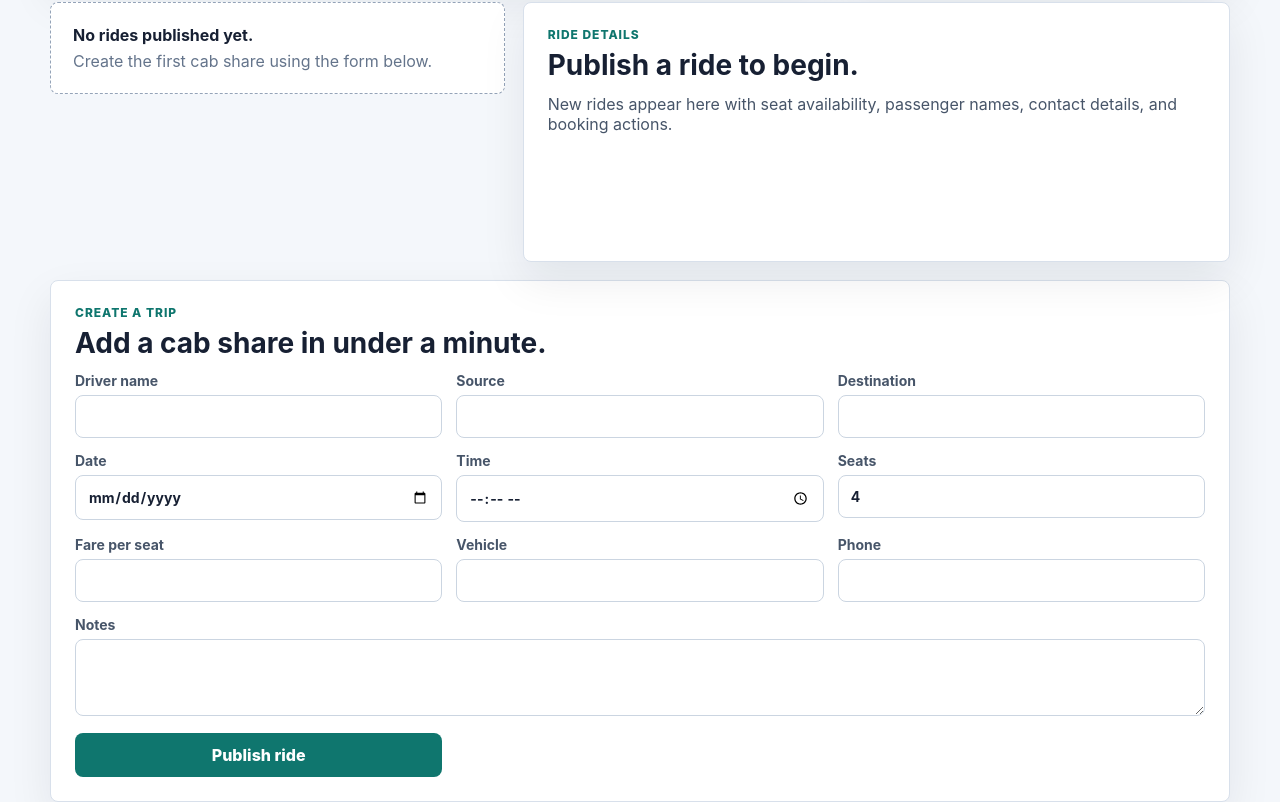
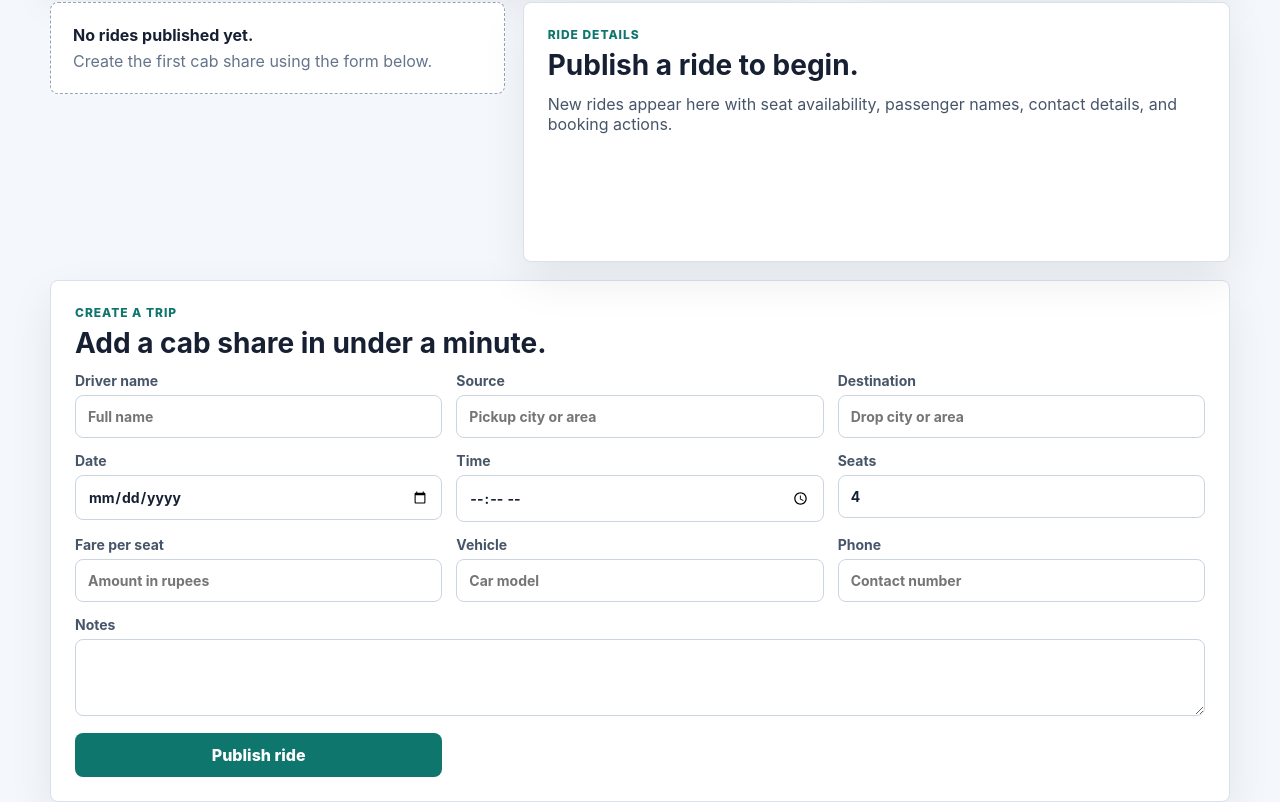
Before and after one commit to Karthisgowda/pooling, a React (Create React App) app: page / in a window 1280 px wide. Shown: the part 480-1282 px from the top of the page. Built offline with nearby package versions, Linux system fonts and the light colour scheme.

Commit message:
Add helpful ride form placeholders

```diff
--- a/src/App.js
+++ b/src/App.js
@@ -351,19 +351,19 @@ function App() {
         <form className="ride-form" onSubmit={createRide}>
           {formError && <p className="form-error wide">{formError}</p>}
           {[
-            ["driver", "Driver name", "text"],
-            ["source", "Source", "text"],
-            ["destination", "Destination", "text"],
+            ["driver", "Driver name", "text", "Full name"],
+            ["source", "Source", "text", "Pickup city or area"],
+            ["destination", "Destination", "text", "Drop city or area"],
             ["date", "Date", "date"],
             ["time", "Time", "time"],
-            ["seats", "Seats", "number"],
-            ["fare", "Fare per seat", "number"],
-            ["vehicle", "Vehicle", "text"],
-            ["phone", "Phone", "tel"],
-          ].map(([name, label, type]) => (
+            ["seats", "Seats", "number", "1-8"],
+            ["fare", "Fare per seat", "number", "Amount in rupees"],
+            ["vehicle", "Vehicle", "text", "Car model"],
+            ["phone", "Phone", "tel", "Contact number"],
+          ].map(([name, label, type, placeholder]) => (
             <label key={name}>
               {label}
-              <input name={name} type={type} min={type === "number" ? "1" : undefined} value={form[name]} onChange={updateForm} required />
+              <input name={name} type={type} min={type === "number" ? "1" : undefined} placeholder={placeholder} value={form[name]} onChange={updateForm} required />
             </label>
           ))}
           <label className="wide">
```
